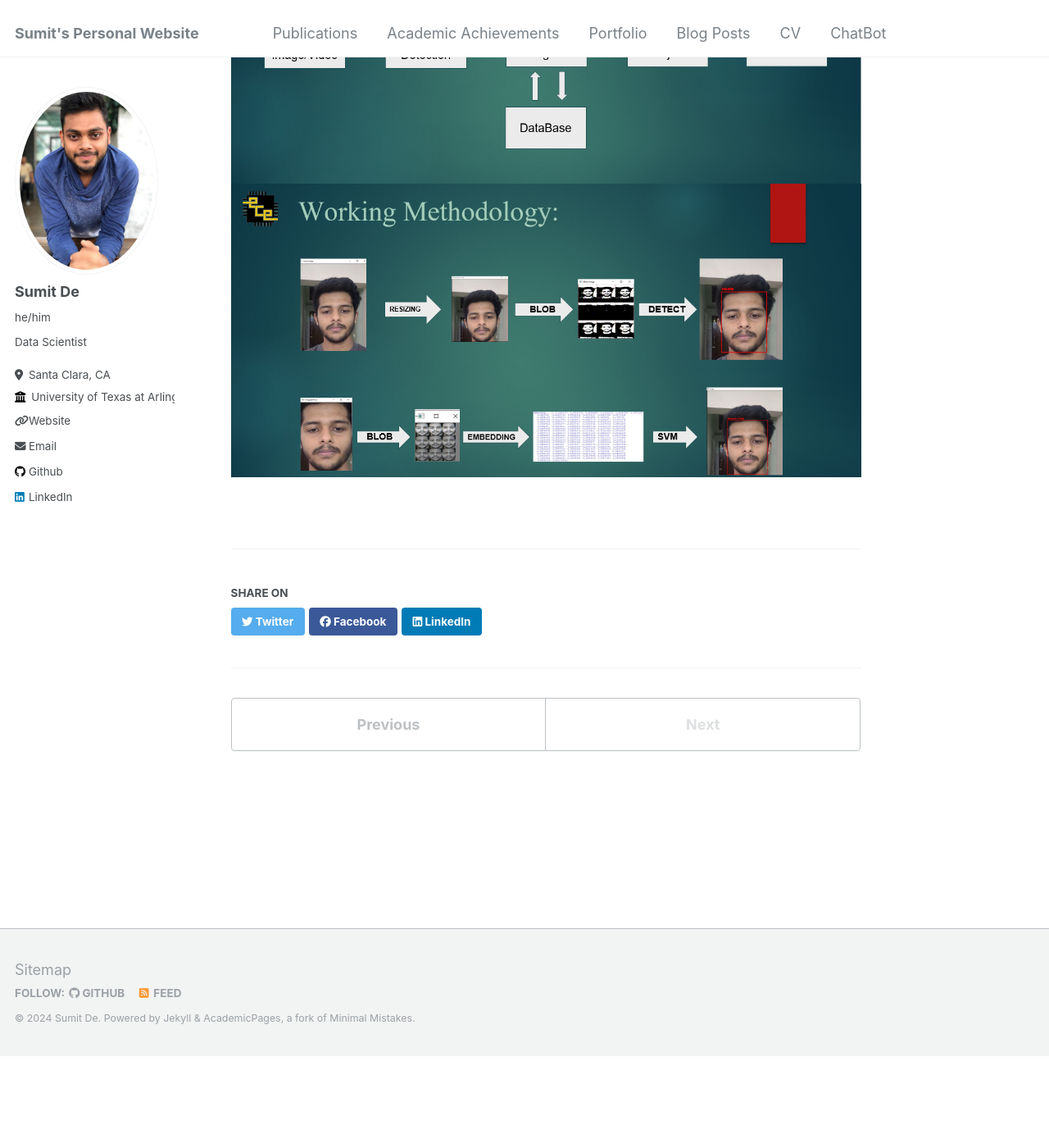
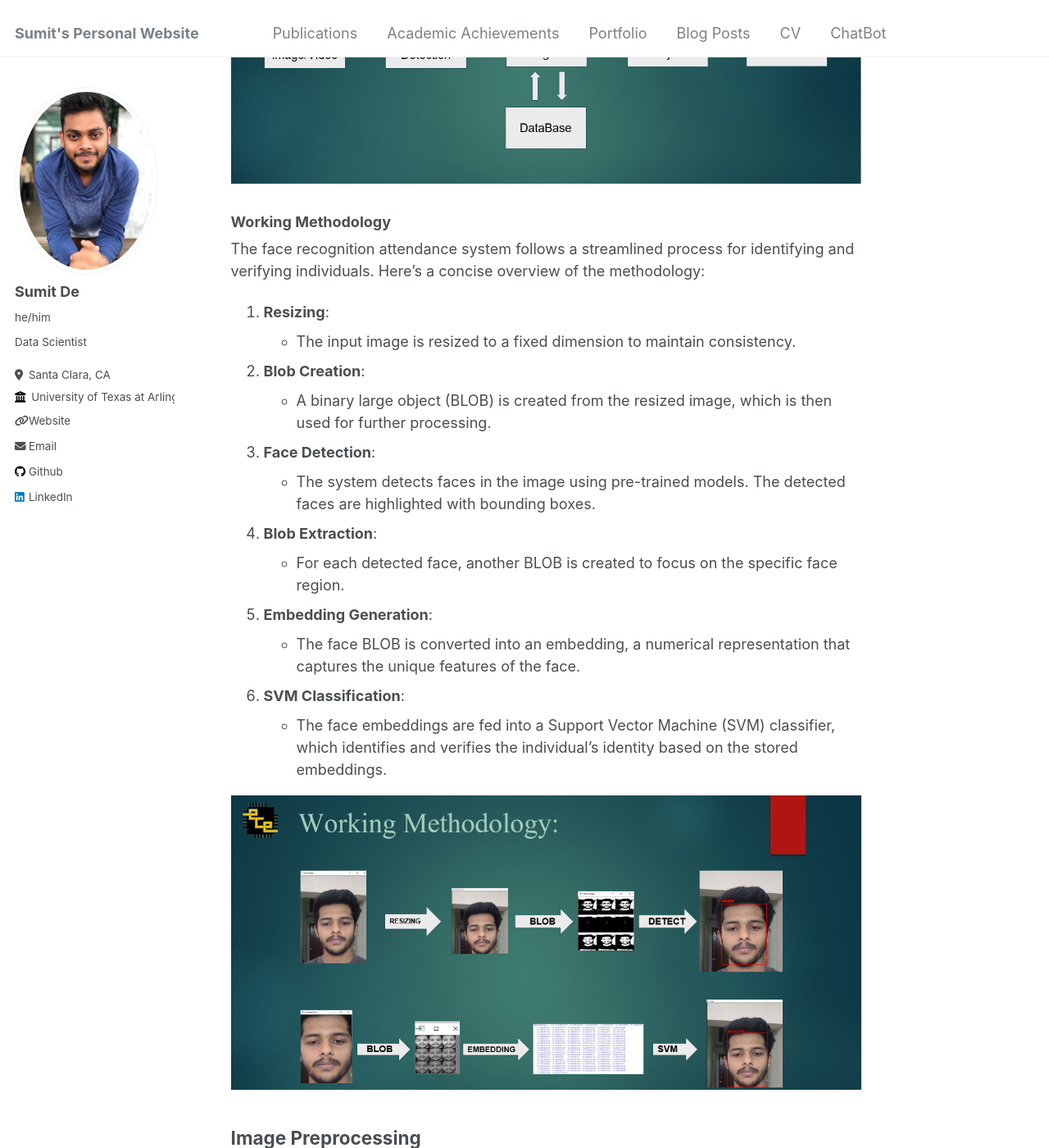
Before and after one commit to sumitisthename/sumitisthename.github.io, a Jekyll site: the page built from _portfolio/portfolio-2.md, in a window 1280 px wide and 1400 px high, scrolled down 576 px. Shown: the whole window at 82% size. Built offline with Jekyll 4.4.1, drawn with Linux system fonts in a browser that asks for light colours; before the commit the page ends 1864 px from its top, so only the background shows below that; some of the changed text lies outside the part shown.

Commit message:
Face Detection Updated

````diff
--- a/_portfolio/portfolio-2.md
+++ b/_portfolio/portfolio-2.md
@@ -9,4 +9,50 @@ Student’s attendances are taken manually using attendance sheets which is a ti
 
 
 ![Face_Recognition](/images/portfolio2-block-diagram.png)
+
+### Working Methodology
+
+The face recognition attendance system follows a streamlined process for identifying and verifying individuals. Here's a concise overview of the methodology:
+
+1. **Resizing**:
+   - The input image is resized to a fixed dimension to maintain consistency.
+
+2. **Blob Creation**:
+   - A binary large object (BLOB) is created from the resized image, which is then used for further processing.
+
+3. **Face Detection**:
+   - The system detects faces in the image using pre-trained models. The detected faces are highlighted with bounding boxes.
+
+4. **Blob Extraction**:
+   - For each detected face, another BLOB is created to focus on the specific face region.
+
+5. **Embedding Generation**:
+   - The face BLOB is converted into an embedding, a numerical representation that captures the unique features of the face.
+
+6. **SVM Classification**:
+   - The face embeddings are fed into a Support Vector Machine (SVM) classifier, which identifies and verifies the individual's identity based on the stored embeddings.
+
 ![Working](/images/working-methodology.png)
+
+## Image Preprocessing
+
+We preprocess the image for better performance of the Deep Learning network. This helps in combating illumination changes. This function performs two main operations:
+
+1. **Mean Subtraction**
+2. **Scaling**
+
+The preprocessing is done using the following OpenCV function:
+
+```python
+imageBlob = cv2.dnn.blobFromImage(image, scalefactor=1.0, size, mean, swapRB)
+
+## Face Detection Using Deep Learning
+
+We are using Deep Learning face detectors available in OpenCV for face detection. OpenCV’s DL face detector is based on SSD (Single Shot MultiBox Detector) with a ResNet base network. We chose this approach over Haar cascades because it performs well in a wide variety of scenarios, including:
+
+- **Face with Tilt**: The DL face detector can accurately detect faces even when they are tilted.
+- **Low Light Conditions**: The detector is effective in relatively dark environments.
+
+This robust detection capability ensures higher accuracy and reliability in diverse conditions.
+
+![Face_Detection](/images/face-detect.png)
````
Also changed, not shown: images/face-detect.png (added).
